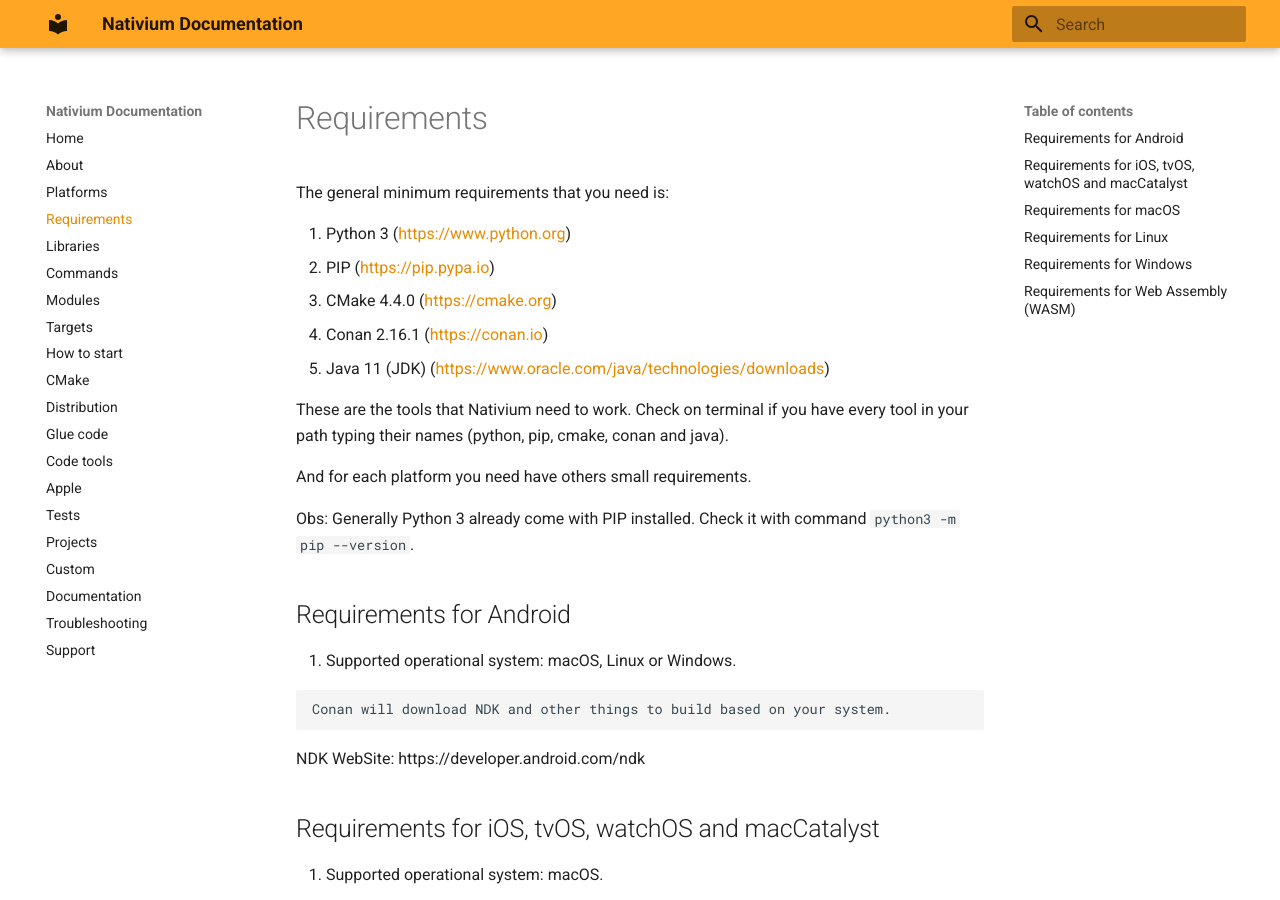
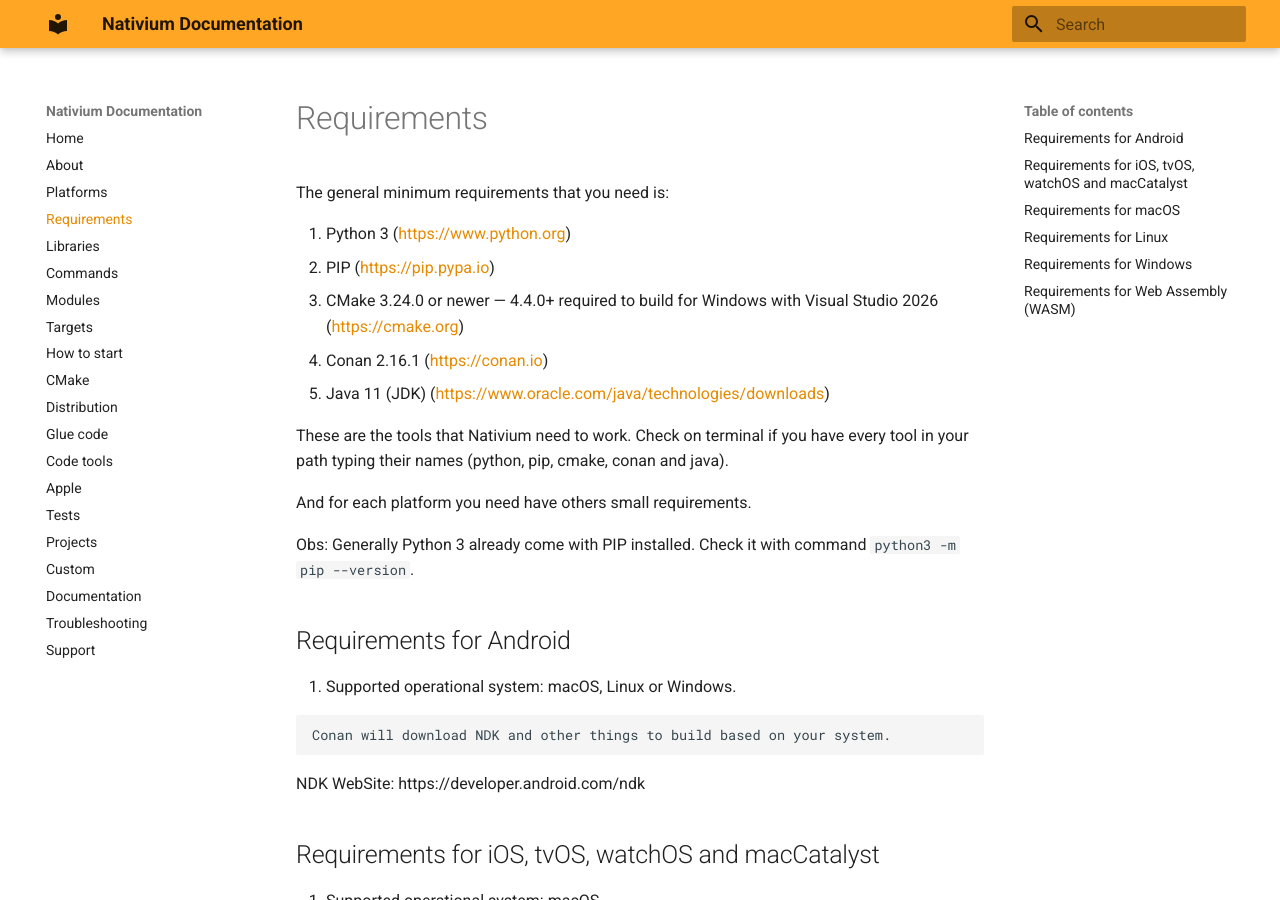
Before and after one commit to nativium/nativium, an MkDocs documentation site: the page built from docs/main/docs/requirements.md, in a window 1280 px wide and 900 px high. Built offline with MkDocs 1.6.1 and Material for MkDocs 9.7.7, drawn with Linux system fonts in a browser that asks for light colours.

Commit message:
docs: clarify the CMake version requirement
3.24.0+ works on macOS/Linux/iOS/Android; 4.4.0+ is only required to
build for Windows with Visual Studio 2026.

Co-Authored-By: Claude Opus 4.8 (1M context) <noreply@anthropic.com>

```diff
--- a/docs/main/docs/requirements.md
+++ b/docs/main/docs/requirements.md
@@ -4,7 +4,7 @@ The general minimum requirements that you need is:
 
 1. Python 3 ([https://www.python.org](https://www.python.org))
 2. PIP ([https://pip.pypa.io](https://pip.pypa.io))
-3. CMake 4.4.0 ([https://cmake.org](https://cmake.org))
+3. CMake 3.24.0 or newer — 4.4.0+ required to build for Windows with Visual Studio 2026 ([https://cmake.org](https://cmake.org))
 4. Conan 2.16.1 ([https://conan.io](https://conan.io))
 5. Java 11 (JDK) ([https://www.oracle.com/java/technologies/downloads](https://www.oracle.com/java/technologies/downloads))
 
```
